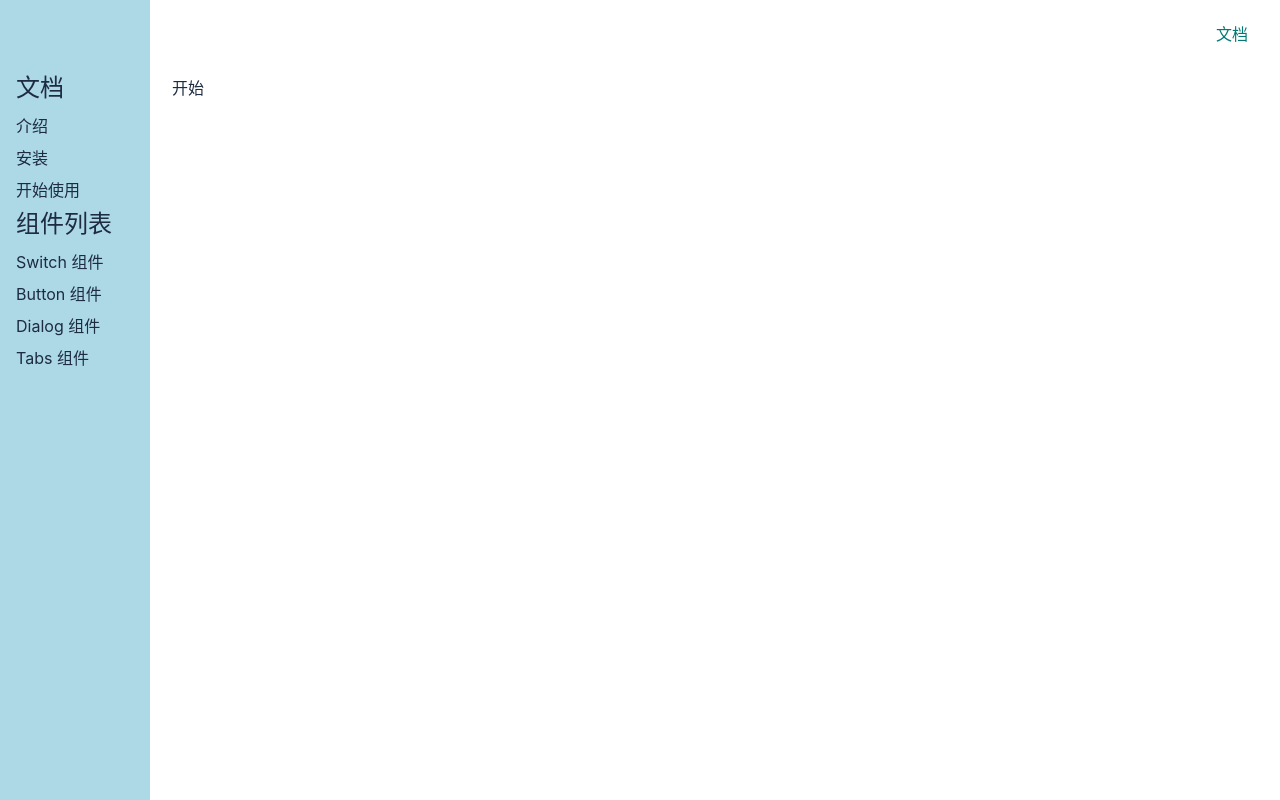
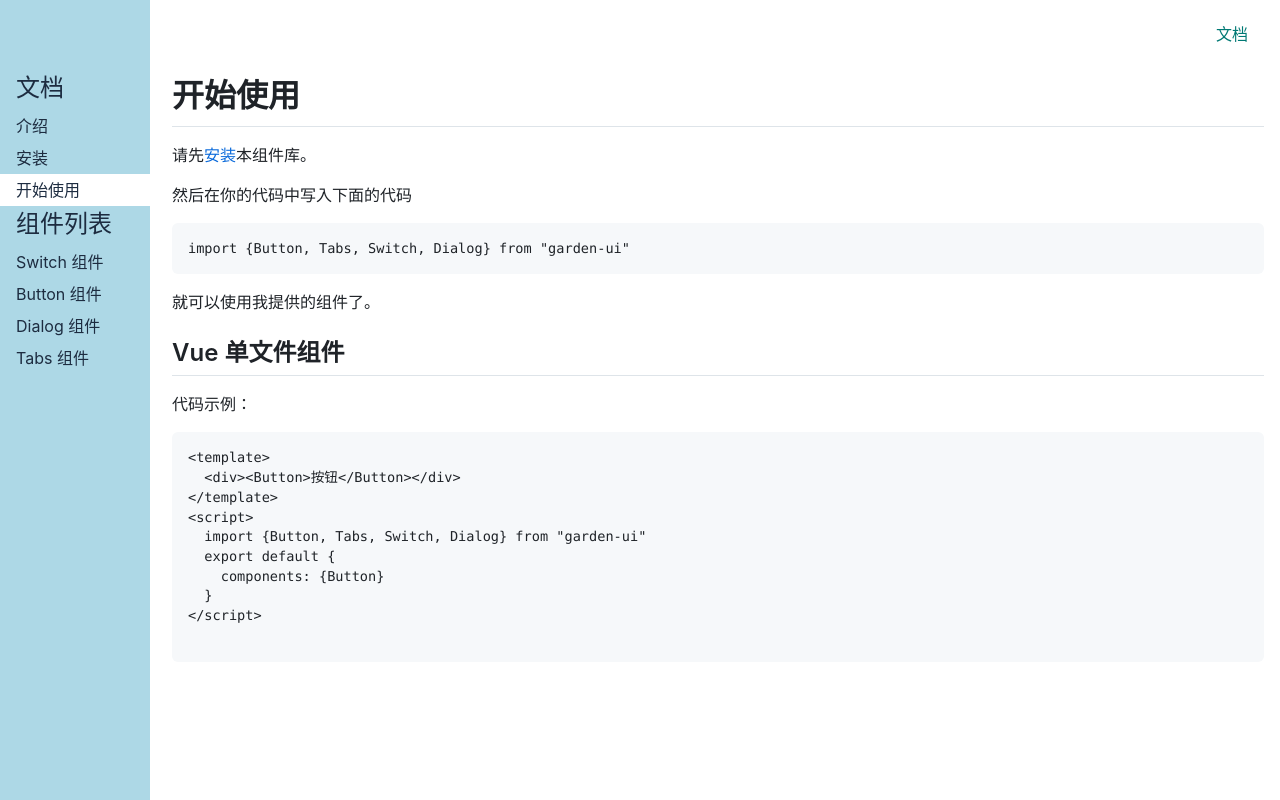
Before and after one commit to MinorN/garden-ui, a Vue app: page /#/doc/get-started in a window 1280 px wide. Built offline with nearby package versions, Linux system fonts and the light colour scheme.

Commit message:
引入github样式

```diff
--- a/package.json
+++ b/package.json
@@ -6,6 +6,7 @@
     "build": "vite build"
   },
   "dependencies": {
+    "github-markdown-css": "^5.1.0",
     "vue": "^3.0.0-rc.1",
     "vue-router": "4.0.12"
   },
--- a/src/components/Topnav.vue
+++ b/src/components/Topnav.vue
@@ -36,6 +36,7 @@
 </script>
 <style lang="scss" scoped>
 $color: #007974;
+
 .topnav {
   color: $color;
   display: flex;
--- a/src/main.ts
+++ b/src/main.ts
@@ -3,6 +3,7 @@
 import {createApp} from 'vue';
 import App from './App.vue';
 import {router} from './router';
+import 'github-markdown-css'
 
 
 const app = createApp(App);
--- a/src/views/Doc.vue
+++ b/src/views/Doc.vue
@@ -1,6 +1,6 @@
 <template>
   <div class="layout">
-    <Topnav :toogle-menu-button-visible="true" class="nav" />
+    <Topnav :toogle-menu-button-visible="true" class="nav"/>
     <div class="content">
       <aside v-if="menuVisible">
         <h2>文档</h2>
@@ -52,13 +52,17 @@
 };
 </script>
 <style lang="scss" scoped>
+
+
 .layout {
   display: flex;
   flex-direction: column;
   height: 100vh;
+
   > .nav {
     flex-shrink: 0;
   }
+
   > .content {
     flex-grow: 1;
     padding-top: 60px;
@@ -68,32 +72,45 @@
     }
   }
 }
+
 .content {
   display: flex;
+
   > aside {
     flex-shrink: 0;
   }
+
   > main {
     flex-grow: 1;
     padding: 16px;
     background: white;
   }
 }
+
 aside {
   background: lightblue;
   width: 150px;
   position: fixed;
   top: 0;
   left: 0;
-  padding: 70px 16px 16px;
+  padding: 70px 0 16px;
   height: 100%;
+
   > h2 {
     margin-bottom: 4px;
+    padding: 0 16px;
   }
 
   > ol {
     > li {
-      padding: 4px 0;
+      > a {
+        display: block;
+        padding: 4px 16px;
+      }
+
+      .router-link-active {
+        background: white;
+      }
     }
   }
 
@@ -104,7 +121,8 @@
     padding-top: 70px;
   }
 }
-main{
+
+main {
   overflow: hidden;
 }
 </style>
--- a/src/views/GetStarted.vue
+++ b/src/views/GetStarted.vue
@@ -1,5 +1,28 @@
 <template>
-<div>开始</div>
+  <article  class="markdown-body">
+    <h1>
+      开始使用
+    </h1>
+
+    <p>请先<a href="#/doc/install">安装</a>本组件库。</p>
+    <p>然后在你的代码中写入下面的代码</p>
+    <pre><code>import {Button, Tabs, Switch, Dialog} from "garden-ui"</code></pre>
+    就可以使用我提供的组件了。
+
+    <h2>Vue 单文件组件</h2>
+    <p>代码示例：</p>
+    <pre><code>&lt;template&gt;
+  &lt;div&gt;&lt;Button&gt;按钮&lt;/Button&gt;&lt;/div&gt;
+&lt;/template&gt;
+&lt;script&gt;
+  import {Button, Tabs, Switch, Dialog} from "garden-ui"
+  export default {
+    components: {Button}
+  }
+&lt;/script&gt;
+ </code></pre>
+
+  </article>
 </template>
 
 <script lang="ts">
--- a/src/views/Install.vue
+++ b/src/views/Install.vue
@@ -1,5 +1,15 @@
 <template>
+  <article class="markdown-body">
+    <h1>安装</h1>
+    <p>打开终端运行下列命令：</p>
+    <pre><code>npm install garden-ui</code></pre>
+    <p>或</p>
+    <pre><code>yarn add garden-ui</code></pre>
 
+    <p>
+      下一节：<a href="#/doc/get-started">开始使用</a>
+    </p>
+  </article>
 </template>
 
 <script lang="ts">
--- a/src/views/Intro.vue
+++ b/src/views/Intro.vue
@@ -1,5 +1,11 @@
 <template>
-<div>Intro</div>
+  <article  class="markdown-body">
+    <h1>介绍</h1>
+    <p>King UI 是一款基于 Vue 3 和 TypeScript 的 UI 组件库。</p>
+    <p>这款组件库其实是我为了总结自己这几年的技术经验而写的，全程亲手编写，尽量不采用第三方库，包括你现在看到的这个官网也几乎都是我自己写的。</p>
+    <p>所以如果强烈不建议你将此 UI 库用于生产环境。但如果你是抱着看源代码的目的来的，那么这个库还是值得一看的。源代码放在了 github.com/frankfang/xxxxxxx，历史提交信息非常规范，你可以按提交的顺序逐个查看；你也可以直接查看每个组件的源代码和示例，运行方法见 README.md。</p>
+    下一节：<a href="#/doc/install">安装</a>
+  </article>
 </template>
 
 <script lang="ts">
```
Also changed, not shown: 1 other file (tests, documents, lock files or other folders). Lines whose indentation alone changed are shown as unchanged.
